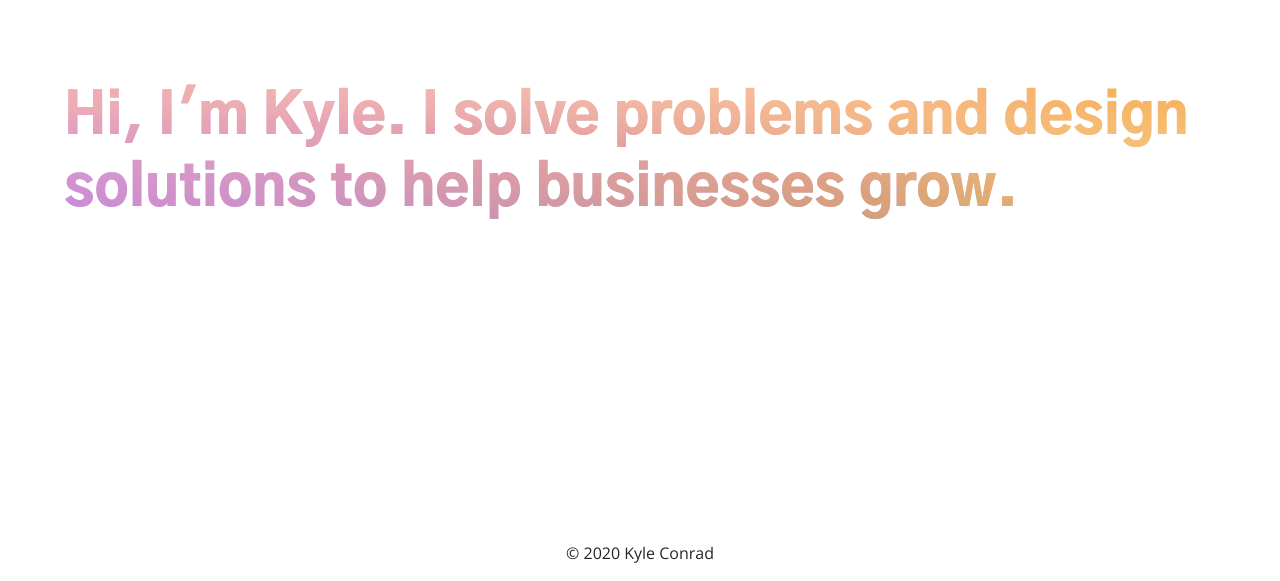
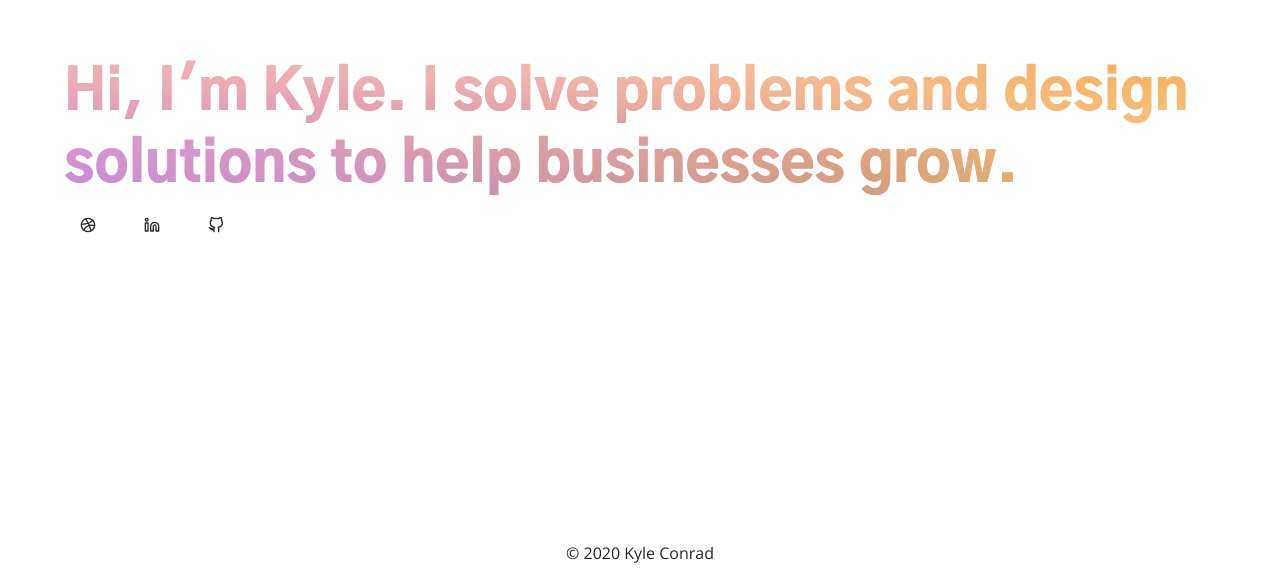
Before and after one commit to kwconrad/kyleconrad, a Gatsby site: page / in a window 1280 px wide. Shown: the part 219-800 px from the top of the page. Built offline with nearby package versions, Linux system fonts and the light colour scheme; Gatsby itself is replaced by a stand-in of ours.

Commit message:
added framer and updated dark mode

```diff
--- a/gatsby-config.js
+++ b/gatsby-config.js
@@ -14,6 +14,14 @@ module.exports = {
     },
     `gatsby-transformer-sharp`,
     `gatsby-plugin-sharp`,
+    {
+      resolve: "gatsby-plugin-react-svg",
+      options: {
+        rule: {
+          include: /images/,
+        },
+      },
+    },
     `gatsby-plugin-postcss`,
     {
       resolve: `gatsby-plugin-manifest`,
--- a/package.json
+++ b/package.json
@@ -14,6 +14,7 @@
     "gatsby-plugin-offline": "^3.4.0",
     "gatsby-plugin-postcss": "^3.4.0",
     "gatsby-plugin-react-helmet": "^3.4.0",
+    "gatsby-plugin-react-svg": "^3.0.0",
     "gatsby-plugin-sharp": "^2.8.0",
     "gatsby-source-filesystem": "^2.5.0",
     "gatsby-transformer-sharp": "^2.6.0",
--- /dev/null
+++ b/src/@types/assets/index.d.ts
@@ -0,0 +1 @@
+declare module "*.svg";
--- a/src/pages/index.tsx
+++ b/src/pages/index.tsx
@@ -1,23 +1,59 @@
 import React from "react";
-import { motion, AnimatePresence } from "framer-motion";
+import { motion } from "framer-motion";
+
+import IconDribbble from "../images/dribbble.svg";
+import IconGithub from "../images/github.svg";
+import IconLinkedIn from "../images/linkedin.svg";
 
 import Layout from "../components/layout";
 import SEO from "../components/seo";
+
+const DribbbleURL = "https://dribbble.com/kwconrad";
+const GithubURL = "https://github.com/conraddev";
+const LinkedInURL = "https://linkedin.com/in/kylewconrad/";
 
 export default function IndexPage() {
   return (
     <Layout>
       <SEO title="Home" />
-      <div className="h-full w-full flex items-center">
+      <div className="h-full flex items-center">
+        <div className="w-full flex flex-col">
           <motion.h1
             initial={{ opacity: 0 }}
             animate={{ opacity: 1 }}
             transition={{ type: "tween", ease: "easeOut", duration: 0.75 }}
             className="text-gradient-util text-transparent text-32 leading-40 md:text-56 md:leading-72 lg:text-56 lg:leading-72 font-black font-headings"
           >
-          Hi, I'm Kyle. I solve problems and design solutions to help businesses
-          grow.
+            Hi, I'm Kyle. I solve problems and design solutions to help
+            businesses grow.
           </motion.h1>
+          <div className="flex items-center space-x-2">
+            <a
+              href={DribbbleURL}
+              target="_blank"
+              rel="noopener noreferrer"
+              className="p-2 rounded-xl bg-transparent hover:bg-lightGrey dark:hover:bg-midGrey transition-all duration-200"
+            >
+              <IconDribbble className="h-2 w-2 text-black dark:text-white"></IconDribbble>
+            </a>
+            <a
+              href={LinkedInURL}
+              target="_blank"
+              rel="noopener noreferrer"
+              className="p-2 rounded-xl bg-transparent hover:bg-lightGrey dark:hover:bg-midGrey transition-all duration-200"
+            >
+              <IconLinkedIn className="h-2 w-2 text-black dark:text-white"></IconLinkedIn>
+            </a>
+            <a
+              href={GithubURL}
+              target="_blank"
+              rel="noopener noreferrer"
+              className="p-2 rounded-xl bg-transparent hover:bg-lightGrey dark:hover:bg-midGrey transition-all duration-200"
+            >
+              <IconGithub className="h-2 w-2 text-black dark:text-white"></IconGithub>
+            </a>
+          </div>
+        </div>
       </div>
     </Layout>
   );
--- a/tailwind.config.js
+++ b/tailwind.config.js
@@ -13,6 +13,8 @@ module.exports = {
   theme: {
     colors: {
       black: "#272729",
+      midGrey: "#6D6D73",
+      lightGrey: "#E7E7E9",
       white: "#ffffff",
       transparent: "transparent",
     },
```
Also changed, not shown: src/images/dribbble.svg (renamed from src/images/feather_dribbble.svg), src/images/feather_github.svg (deleted), src/images/github.svg (added), src/images/linkedin.svg (renamed from src/images/feather_linkedin.svg), 1 other file. Lines whose indentation alone changed are shown as unchanged.
